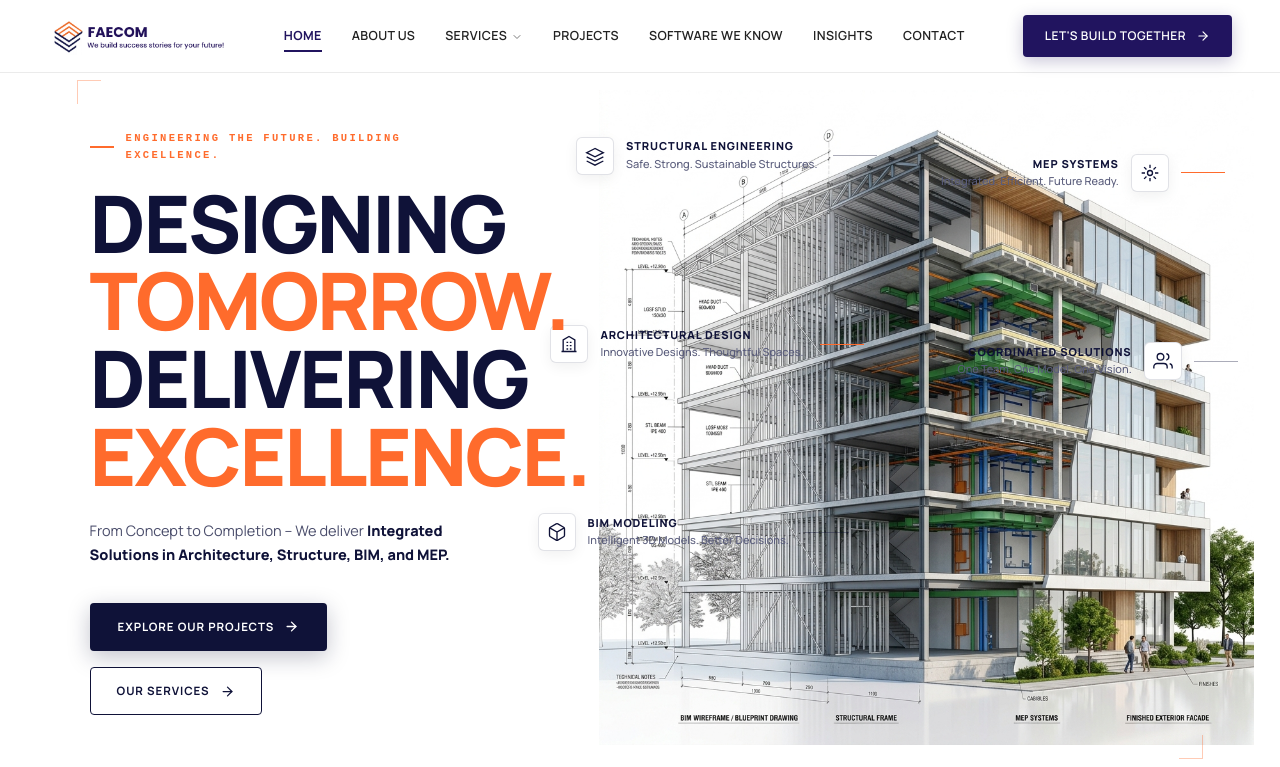
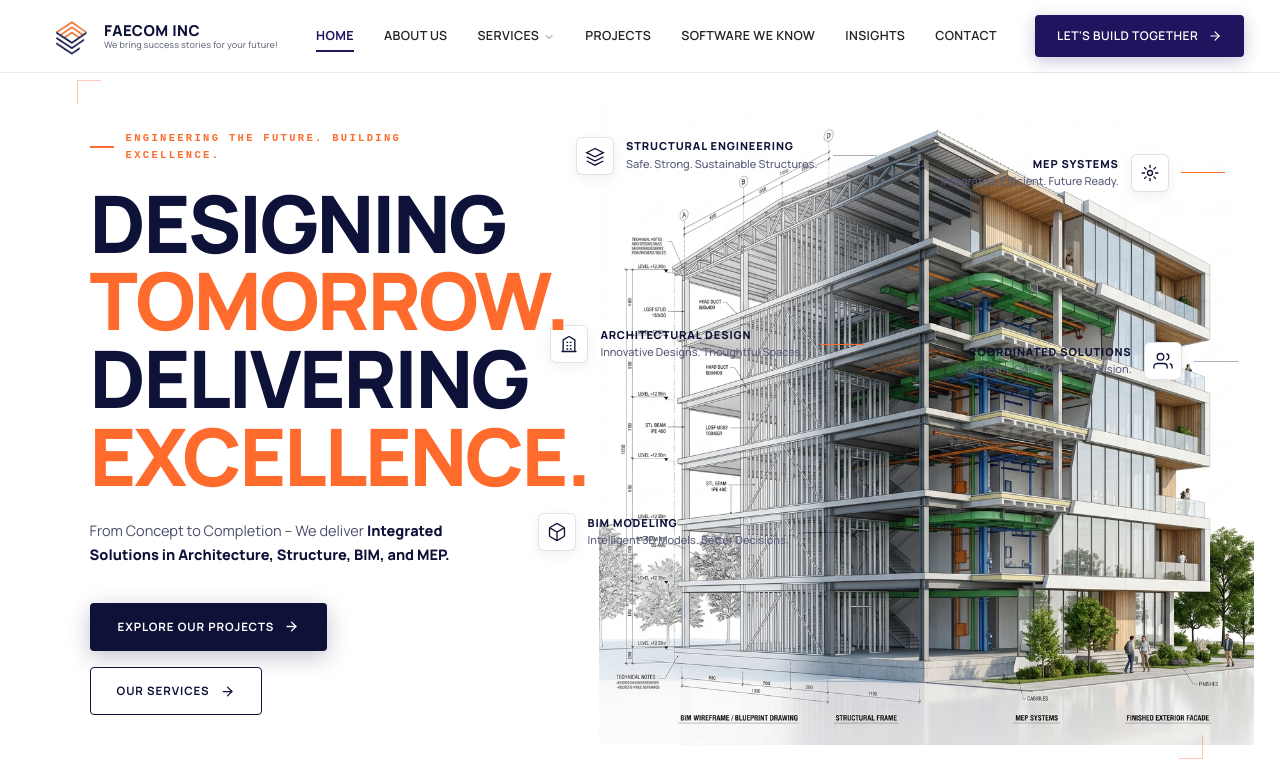
Before and after one commit to prathamnagarmote-sudo/FAECOMENG, a Next.js app: page / in a window 1280 px wide. Shown: the top 767 px of the page. Built offline with nearby package versions, Linux system fonts and the light colour scheme.

Commit message:
update: add new Cloudinary logo and subline to header navbar

```diff
--- a/components/Nav.module.css
+++ b/components/Nav.module.css
@@ -31,10 +31,41 @@
 }
 
 /* ── Logo ────────────────────────────────────────────────────── */
-.logo {
+.logoContainer {
   flex-shrink: 0;
   display: flex;
   align-items: center;
+  gap: 10px;
+  text-decoration: none;
+}
+
+.logoImage {
+  flex-shrink: 0;
+}
+
+.logoTextGroup {
+  display: flex;
+  flex-direction: column;
+  justify-content: center;
+}
+
+.logoTitle {
+  font-family: var(--font-body);
+  font-size: 15px;
+  font-weight: 800;
+  color: #0F1238;
+  letter-spacing: 0.03em;
+  line-height: 1.15;
+}
+
+.logoSubline {
+  font-family: var(--font-body);
+  font-size: 9px;
+  font-weight: 500;
+  color: #6B7280;
+  letter-spacing: 0.01em;
+  line-height: 1.1;
+  white-space: nowrap;
 }
 
 /* ── Desktop Links ───────────────────────────────────────────── */
--- a/components/Nav.tsx
+++ b/components/Nav.tsx
@@ -46,15 +46,20 @@ export default function Nav() {
       >
         <div className={styles.inner}>
           {/* Logo + Tagline */}
-          <Link href="/" className={styles.logo} aria-label="FAECOM INC homepage">
+          <Link href="/" className={styles.logoContainer} aria-label="FAECOM INC homepage">
             <Image
               src="/images/logo.png"
               alt="FAECOM INC."
-              width={180}
-              height={44}
+              width={42}
+              height={42}
               priority
-              style={{ objectFit: 'contain', width: 'auto', height: '44px' }}
+              className={styles.logoImage}
+              style={{ objectFit: 'contain', width: 'auto', height: '42px' }}
             />
+            <div className={styles.logoTextGroup}>
+              <span className={styles.logoTitle}>FAECOM INC</span>
+              <span className={styles.logoSubline}>We bring success stories for your future!</span>
+            </div>
           </Link>
 
           {/* Desktop Links */}
```
Also changed, not shown: public/images/logo.png.
